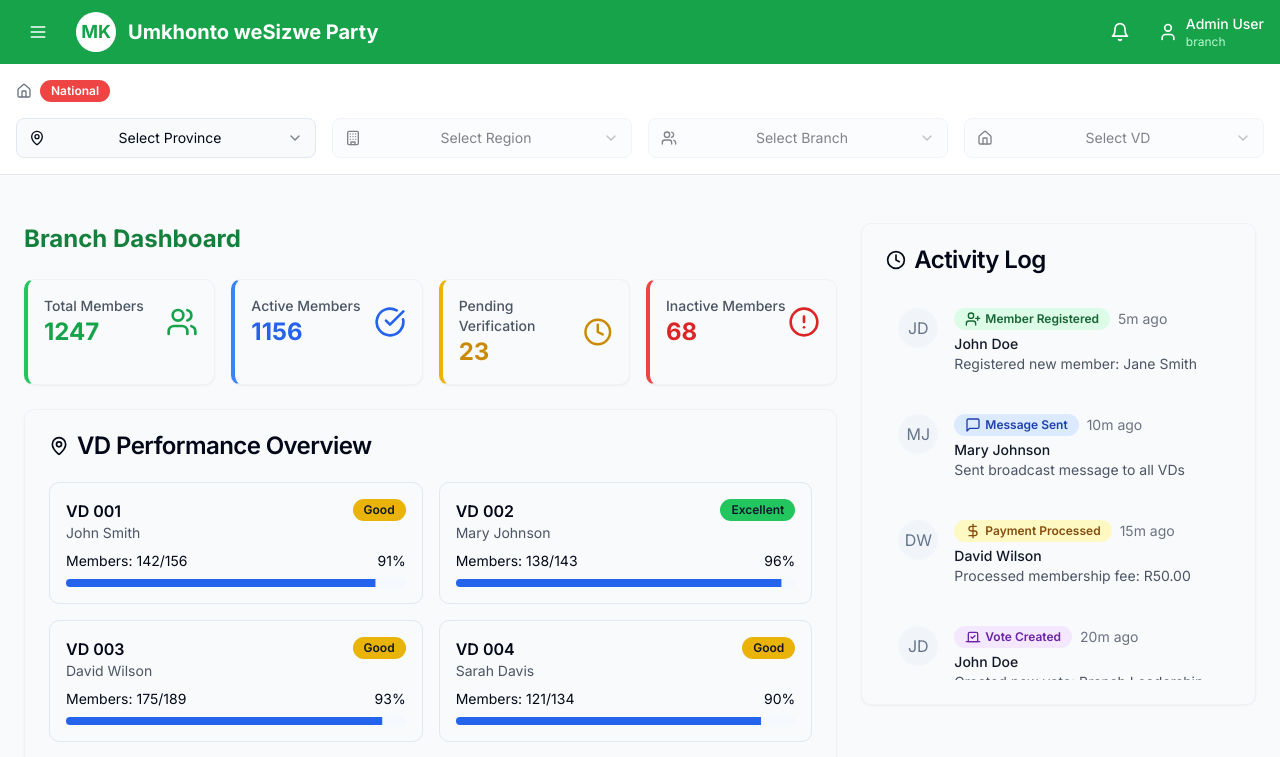
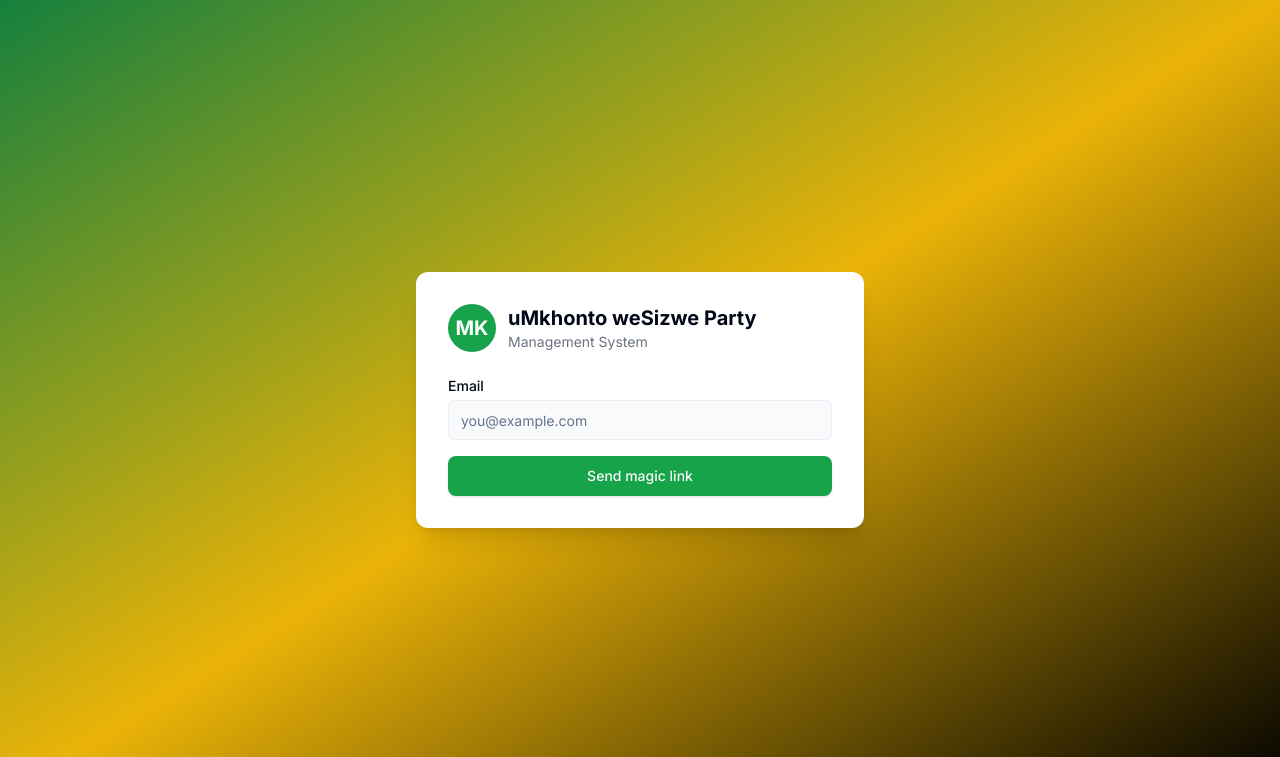
Before and after one commit to Smilo-dev2022/management-membership-voting, a React (Vite) app: page / in a window 1280 px wide. Shown: the top 757 px of the page. Built offline with nearby package versions, Linux system fonts and the light colour scheme.

Commit message:
Checkpoint before follow-up message
Co-authored-by: skhumbuzo.mazibuko <skhumbuzo.mazibuko@gmail.com>

```diff
--- a/src/App.tsx
+++ b/src/App.tsx
@@ -6,9 +6,18 @@ import { QueryClient, QueryClientProvider } from "@tanstack/react-query";
 import { BrowserRouter, Routes, Route } from "react-router-dom";
 import { ThemeProvider } from "@/components/theme-provider";
 import Index from "./pages/Index";
+import Login from "./pages/Login";
+import { AuthProvider, useAuth } from "@/contexts/AuthContext";
 import NotFound from "./pages/NotFound";
 
 const queryClient = new QueryClient();
+
+const ProtectedRoute: React.FC<{ children: React.ReactNode }> = ({ children }) => {
+  const { user, loading } = useAuth();
+  if (loading) return null;
+  if (!user) return <Login />;
+  return <>{children}</>;
+};
 
 const App = () => (
   <ThemeProvider defaultTheme="light">
@@ -16,12 +25,15 @@ const App = () => (
       <TooltipProvider>
         <Toaster />
         <Sonner />
-        <BrowserRouter>
-          <Routes>
-            <Route path="/" element={<Index />} />
-            <Route path="*" element={<NotFound />} />
-          </Routes>
-        </BrowserRouter>
+        <AuthProvider>
+          <BrowserRouter>
+            <Routes>
+              <Route path="/" element={<ProtectedRoute><Index /></ProtectedRoute>} />
+              <Route path="/login" element={<Login />} />
+              <Route path="*" element={<NotFound />} />
+            </Routes>
+          </BrowserRouter>
+        </AuthProvider>
       </TooltipProvider>
     </QueryClientProvider>
   </ThemeProvider>
--- a/src/components/AppLayout.tsx
+++ b/src/components/AppLayout.tsx
@@ -54,7 +54,7 @@ const AppLayout: React.FC = () => {
   };
 
   return (
-    <div className="min-h-screen bg-gray-50">
+    <div className="min-h-screen bg-background">
       <Header user={user} />
       <div className="flex">
         <Sidebar
--- a/src/components/Header.tsx
+++ b/src/components/Header.tsx
@@ -14,14 +14,14 @@ const Header: React.FC<HeaderProps> = ({ user }) => {
   const { toggleSidebar } = useAppContext();
 
   return (
-    <header className="bg-green-600 text-white shadow-lg">
+    <header className="bg-[hsl(var(--primary))] text-white shadow-lg">
       <div className="flex items-center justify-between px-4 py-3">
         <div className="flex items-center space-x-4">
           <Button
             variant="ghost"
             size="sm"
             onClick={toggleSidebar}
-            className="text-white hover:bg-green-700"
+            className="text-white hover:opacity-90"
           >
             <Menu className="h-5 w-5" />
           </Button>
@@ -34,7 +34,7 @@ const Header: React.FC<HeaderProps> = ({ user }) => {
         </div>
 
         <div className="flex items-center space-x-4">
-          <Button variant="ghost" size="sm" className="text-white hover:bg-green-700">
+          <Button variant="ghost" size="sm" className="text-white hover:opacity-90">
             <Bell className="h-5 w-5" />
           </Button>
 
--- a/src/components/Sidebar.tsx
+++ b/src/components/Sidebar.tsx
@@ -35,7 +35,7 @@ const Sidebar: React.FC<SidebarProps> = ({ userRole, onNavigate, currentPage })
     ];
 
     // Add role-specific items
-    const roleSpecificItems = [];
+    const roleSpecificItems: Array<{ id: string; label: string; icon: any }> = [];
     if (userRole === 'national') {
       roleSpecificItems.push(
         { id: 'analytics', label: 'National Analytics', icon: BarChart3 },
@@ -55,7 +55,7 @@ const Sidebar: React.FC<SidebarProps> = ({ userRole, onNavigate, currentPage })
   if (!sidebarOpen) return null;
 
   return (
-    <aside className="bg-gray-800 text-white w-64 min-h-screen p-4">
+    <aside className="bg-[hsl(var(--accent))] text-white w-64 min-h-screen p-4">
       <nav className="space-y-2">
         {menuItems.map((item) => {
           const Icon = item.icon;
@@ -63,7 +63,7 @@ const Sidebar: React.FC<SidebarProps> = ({ userRole, onNavigate, currentPage })
             <Button
               key={item.id}
               variant={currentPage === item.id ? "secondary" : "ghost"}
-              className="w-full justify-start text-white hover:bg-gray-700"
+              className="w-full justify-start text-white hover:bg-yellow-600"
               onClick={() => onNavigate(item.id)}
             >
               <Icon className="h-4 w-4 mr-2" />
--- a/src/components/ui/button.tsx
+++ b/src/components/ui/button.tsx
@@ -1,22 +1,18 @@
-import * as React from "react"
-import { Slot } from "@radix-ui/react-slot"
-import { cva, type VariantProps } from "class-variance-authority"
-
-import { cn } from "@/lib/utils"
+import * as React from "react";
+import { Slot } from "@radix-ui/react-slot";
+import { cva, type VariantProps } from "class-variance-authority";
+import { cn } from "@/lib/utils";
 
 const buttonVariants = cva(
-  "inline-flex items-center justify-center whitespace-nowrap rounded-md text-sm font-medium ring-offset-background transition-colors focus-visible:outline-none focus-visible:ring-2 focus-visible:ring-ring focus-visible:ring-offset-2 disabled:pointer-events-none disabled:opacity-50",
+  "inline-flex items-center justify-center whitespace-nowrap rounded-md text-sm font-medium transition-colors focus-visible:outline-none focus-visible:ring-2 focus-visible:ring-ring disabled:pointer-events-none disabled:opacity-50",
   {
     variants: {
       variant: {
-        default: "bg-primary text-primary-foreground hover:bg-primary/90",
-        destructive:
-          "bg-destructive text-destructive-foreground hover:bg-destructive/90",
-        outline:
-          "border border-input bg-background hover:bg-accent hover:text-accent-foreground",
-        secondary:
-          "bg-secondary text-secondary-foreground hover:bg-secondary/80",
-        ghost: "hover:bg-accent hover:text-accent-foreground",
+        default: "bg-[hsl(var(--primary))] text-primary-foreground shadow hover:opacity-90",
+        secondary: "bg-[hsl(var(--secondary))] text-[hsl(var(--secondary-foreground))] hover:opacity-90",
+        ghost: "bg-transparent hover:bg-white/10",
+        outline: "border border-input bg-background hover:bg-accent hover:text-accent-foreground",
+        destructive: "bg-destructive text-destructive-foreground hover:bg-destructive/90",
         link: "text-primary underline-offset-4 hover:underline",
       },
       size: {
@@ -31,26 +27,26 @@ const buttonVariants = cva(
       size: "default",
     },
   }
-)
+);
 
 export interface ButtonProps
   extends React.ButtonHTMLAttributes<HTMLButtonElement>,
     VariantProps<typeof buttonVariants> {
-  asChild?: boolean
+  asChild?: boolean;
 }
 
 const Button = React.forwardRef<HTMLButtonElement, ButtonProps>(
   ({ className, variant, size, asChild = false, ...props }, ref) => {
-    const Comp = asChild ? Slot : "button"
+    const Comp = asChild ? Slot : "button";
     return (
       <Comp
         className={cn(buttonVariants({ variant, size, className }))}
         ref={ref}
         {...props}
       />
-    )
+    );
   }
-)
-Button.displayName = "Button"
+);
+Button.displayName = "Button";
 
-export { Button, buttonVariants }
+export { Button, buttonVariants };
--- /dev/null
+++ b/src/contexts/AuthContext.tsx
@@ -0,0 +1,66 @@
+import React, { createContext, useContext, useEffect, useMemo, useState } from 'react';
+import { Session, User } from '@supabase/supabase-js';
+import { supabase } from '@/lib/supabase';
+
+type AuthContextType = {
+  session: Session | null;
+  user: User | null;
+  loading: boolean;
+  signInWithOtp: (email: string) => Promise<{ error: string | null }>;
+  signOut: () => Promise<void>;
+};
+
+const AuthContext = createContext<AuthContextType | undefined>(undefined);
+
+export const useAuth = (): AuthContextType => {
+  const ctx = useContext(AuthContext);
+  if (!ctx) throw new Error('useAuth must be used within AuthProvider');
+  return ctx;
+};
+
+export const AuthProvider: React.FC<{ children: React.ReactNode }> = ({ children }) => {
+  const [session, setSession] = useState<Session | null>(null);
+  const [user, setUser] = useState<User | null>(null);
+  const [loading, setLoading] = useState(true);
+
+  useEffect(() => {
+    let cancelled = false;
+    const init = async () => {
+      const { data: { session } } = await supabase.auth.getSession();
+      if (cancelled) return;
+      setSession(session);
+      setUser(session?.user ?? null);
+      setLoading(false);
+    };
+    init();
+
+    const { data: listener } = supabase.auth.onAuthStateChange((_event, session) => {
+      setSession(session);
+      setUser(session?.user ?? null);
+    });
+
+    return () => {
+      cancelled = true;
+      listener.subscription.unsubscribe();
+    };
+  }, []);
+
+  const value = useMemo<AuthContextType>(() => ({
+    session,
+    user,
+    loading,
+    signInWithOtp: async (email: string) => {
+      const { error } = await supabase.auth.signInWithOtp({ email });
+      return { error: error?.message ?? null };
+    },
+    signOut: async () => {
+      await supabase.auth.signOut();
+    }
+  }), [session, user, loading]);
+
+  return (
+    <AuthContext.Provider value={value}>
+      {children}
+    </AuthContext.Provider>
+  );
+};
--- a/src/index.css
+++ b/src/index.css
@@ -16,35 +16,36 @@
     --popover: 0 0% 100%;
     --popover-foreground: 222.2 84% 4.9%;
 
-    --primary: 221 83% 53%;
+    /* MK Party colors: Green, Gold, Black */
+    --primary: 142 72% 29%; /* green */
     --primary-foreground: 210 40% 98%;
 
-    --secondary: 210 40% 96.1%;
-    --secondary-foreground: 222.2 47.4% 11.2%;
+    --secondary: 47 95% 55%; /* gold */
+    --secondary-foreground: 0 0% 10%;
 
     --muted: 210 40% 96.1%;
     --muted-foreground: 215.4 16.3% 46.9%;
 
-    --accent: 210 40% 96.1%;
-    --accent-foreground: 222.2 47.4% 11.2%;
+    --accent: 0 0% 7%; /* black */
+    --accent-foreground: 210 40% 98%;
 
     --destructive: 0 84.2% 60.2%;
     --destructive-foreground: 210 40% 98%;
 
     --border: 214.3 31.8% 91.4%;
     --input: 214.3 31.8% 91.4%;
-    --ring: 221 83% 53%;
+    --ring: 142 72% 29%;
 
     --radius: 0.5rem;
 
-    --sidebar-background: 220 23% 95%;
-    --sidebar-foreground: 215 25% 27%;
-    --sidebar-primary: 221 83% 53%;
+    --sidebar-background: 0 0% 98%;
+    --sidebar-foreground: 0 0% 10%;
+    --sidebar-primary: 142 72% 29%;
     --sidebar-primary-foreground: 0 0% 100%;
-    --sidebar-accent: 220 14% 90%;
-    --sidebar-accent-foreground: 215 25% 27%;
-    --sidebar-border: 220 13% 91%;
-    --sidebar-ring: 221 83% 53%;
+    --sidebar-accent: 47 95% 55%;
+    --sidebar-accent-foreground: 0 0% 10%;
+    --sidebar-border: 0 0% 90%;
+    --sidebar-ring: 142 72% 29%;
   }
 
   .dark {
@@ -57,16 +58,16 @@
     --popover: 222.2 84% 4.9%;
     --popover-foreground: 210 40% 98%;
 
-    --primary: 217.2 91.2% 59.8%;
-    --primary-foreground: 222.2 47.4% 11.2%;
+    --primary: 142 72% 34%;
+    --primary-foreground: 210 40% 98%;
 
-    --secondary: 217.2 32.6% 17.5%;
-    --secondary-foreground: 210 40% 98%;
+    --secondary: 47 95% 55%;
+    --secondary-foreground: 0 0% 10%;
 
     --muted: 217.2 32.6% 17.5%;
     --muted-foreground: 215 20.2% 65.1%;
 
-    --accent: 217.2 32.6% 17.5%;
+    --accent: 0 0% 0%;
     --accent-foreground: 210 40% 98%;
 
     --destructive: 0 62.8% 30.6%;
@@ -74,16 +75,16 @@
 
     --border: 217.2 32.6% 17.5%;
     --input: 217.2 32.6% 17.5%;
-    --ring: 224.3 76.3% 48%;
+    --ring: 142 72% 34%;
 
-    --sidebar-background: 215 28% 17%;
+    --sidebar-background: 0 0% 7%;
     --sidebar-foreground: 210 40% 98%;
-    --sidebar-primary: 217.2 91.2% 59.8%;
+    --sidebar-primary: 142 72% 34%;
     --sidebar-primary-foreground: 0 0% 100%;
-    --sidebar-accent: 215 25% 27%;
-    --sidebar-accent-foreground: 210 40% 98%;
-    --sidebar-border: 215 25% 27%;
-    --sidebar-ring: 217.2 91.2% 59.8%;
+    --sidebar-accent: 47 95% 55%;
+    --sidebar-accent-foreground: 0 0% 10%;
+    --sidebar-border: 0 0% 12%;
+    --sidebar-ring: 142 72% 34%;
   }
 }
 
--- /dev/null
+++ b/src/pages/Login.tsx
@@ -0,0 +1,58 @@
+import React, { useState } from 'react';
+import { useAuth } from '@/contexts/AuthContext';
+import { Button } from '@/components/ui/button';
+import { Input } from '@/components/ui/input';
+
+const Login: React.FC = () => {
+  const { signInWithOtp } = useAuth();
+  const [email, setEmail] = useState('');
+  const [status, setStatus] = useState<string | null>(null);
+  const [loading, setLoading] = useState(false);
+
+  const onSubmit = async (e: React.FormEvent) => {
+    e.preventDefault();
+    setLoading(true);
+    setStatus(null);
+    const { error } = await signInWithOtp(email);
+    if (error) setStatus(error);
+    else setStatus('Check your email for the magic link.');
+    setLoading(false);
+  };
+
+  return (
+    <div className="min-h-screen flex items-center justify-center bg-gradient-to-br from-green-700 via-yellow-500 to-black">
+      <div className="bg-white rounded-xl shadow-xl w-full max-w-md p-8">
+        <div className="flex items-center space-x-3 mb-6">
+          <div className="w-12 h-12 bg-green-600 rounded-full flex items-center justify-center">
+            <span className="text-white font-bold text-xl">MK</span>
+          </div>
+          <div>
+            <h1 className="text-xl font-bold">uMkhonto weSizwe Party</h1>
+            <p className="text-sm text-gray-500">Management System</p>
+          </div>
+        </div>
+
+        <form onSubmit={onSubmit} className="space-y-4">
+          <div>
+            <label className="block text-sm font-medium mb-1">Email</label>
+            <Input
+              type="email"
+              value={email}
+              onChange={(e) => setEmail(e.target.value)}
+              placeholder="you@example.com"
+              required
+            />
+          </div>
+          <Button type="submit" disabled={loading} className="w-full bg-green-600 hover:bg-green-700">
+            {loading ? 'Sending magic link…' : 'Send magic link'}
+          </Button>
+          {status && (
+            <p className="text-sm text-gray-600 text-center">{status}</p>
+          )}
+        </form>
+      </div>
+    </div>
+  );
+};
+
+export default Login;
```
Also changed, not shown: src/components/ui/input.tsx (+3 -4 lines), src/lib/supabase.ts (+8 -5 lines), 1 other file (tests, documents, lock files or other folders).
